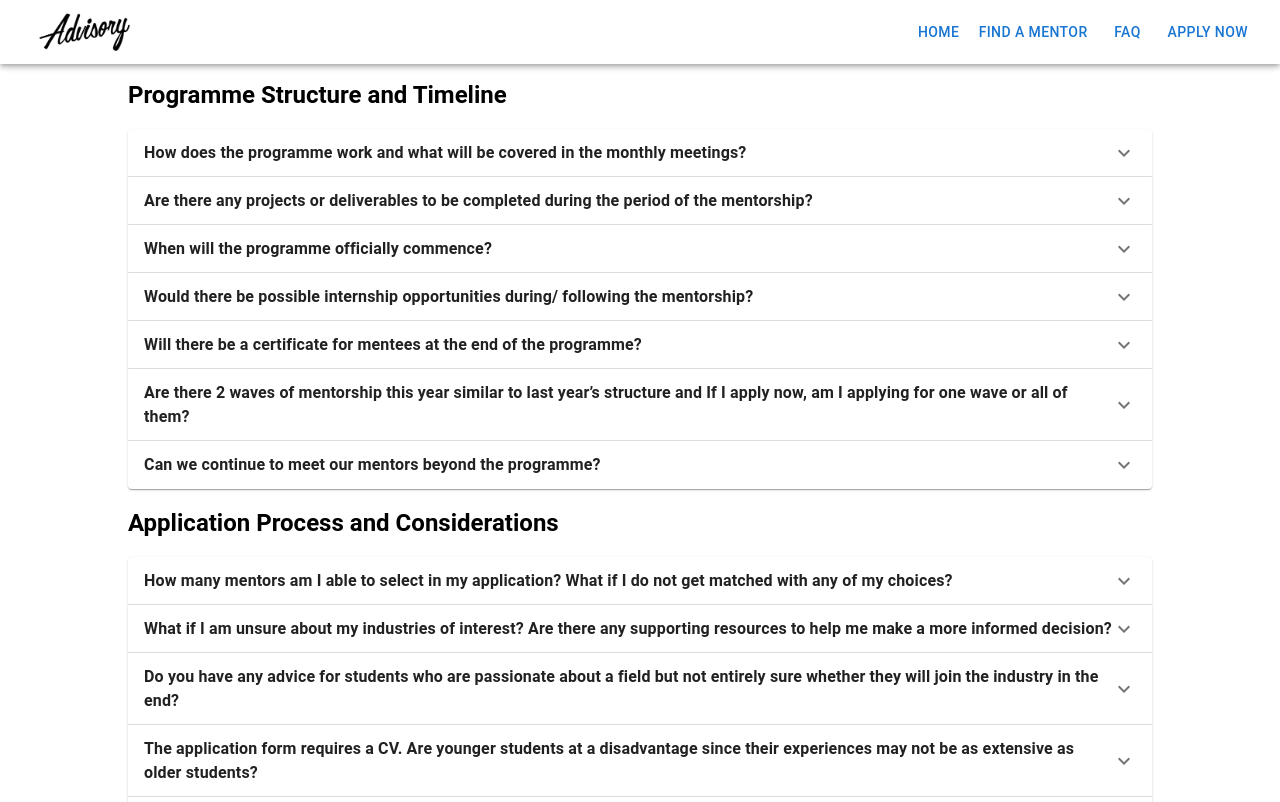
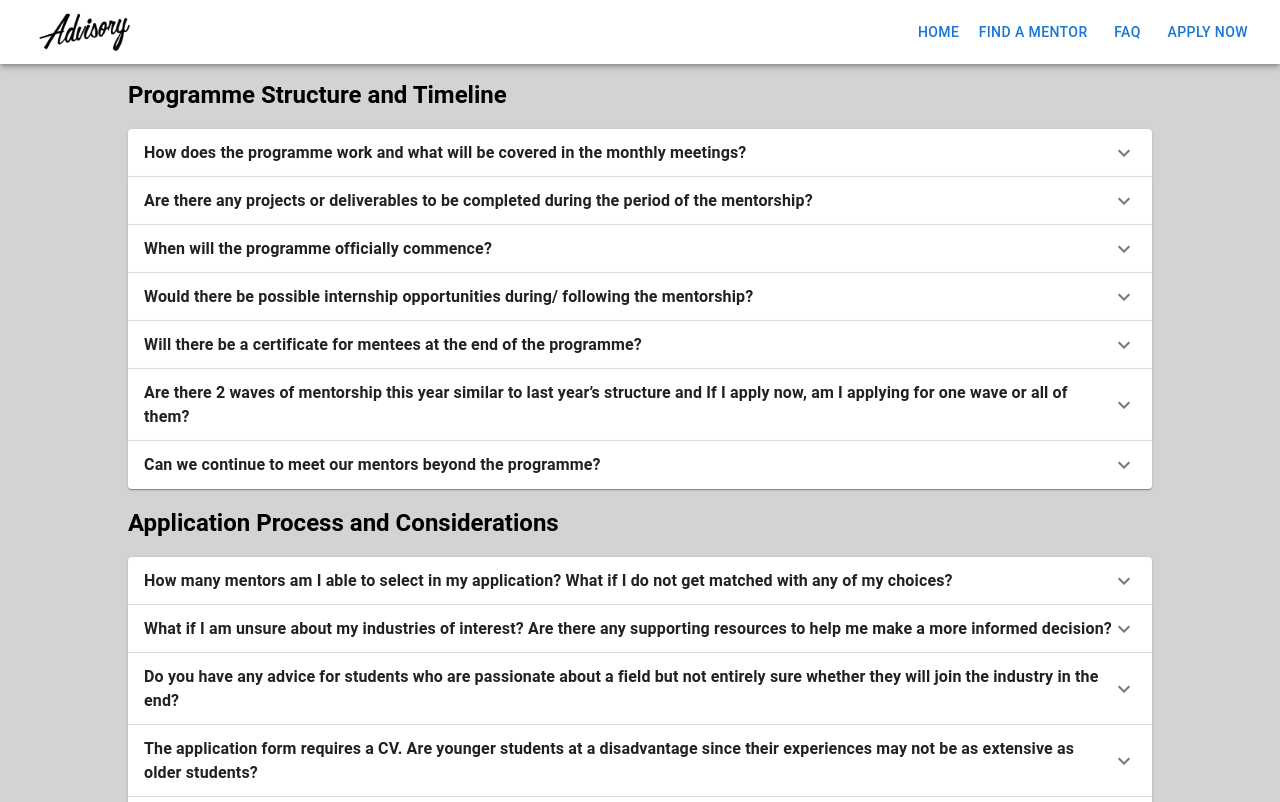
Before and after one commit to AdvisorySG/mentorship-page, a Next.js app: page /faq in a window 1280 px wide. Shown: the top 802 px of the page. Built offline with nearby package versions, Linux system fonts and the light colour scheme.

Commit message:
Commit for issue MPT-33

```diff
--- a/styles/App.css
+++ b/styles/App.css
@@ -8,6 +8,8 @@ body {
 .container {
   height: 100%;
   background-color: white;
+  background-color: lightgrey;
+  color: black;
 }
 
 .canvas {
```
